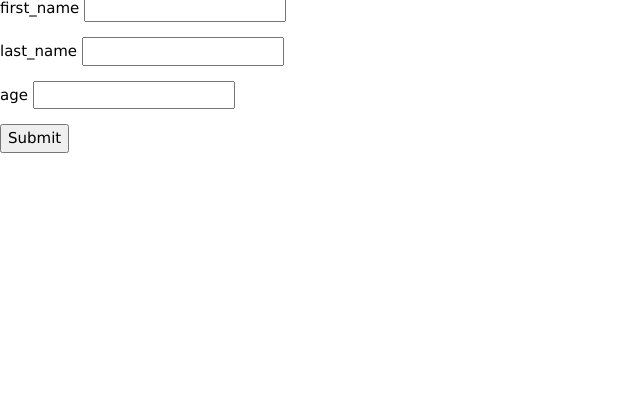
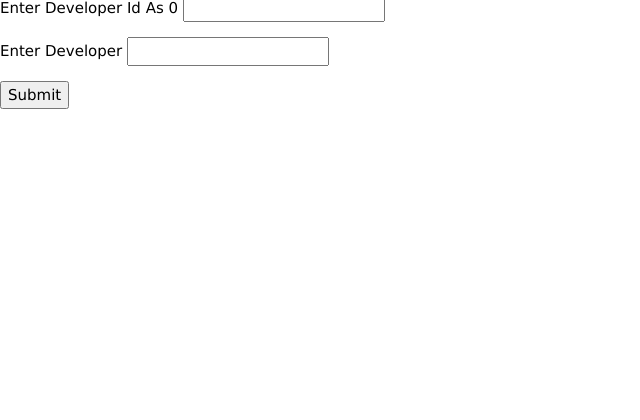
Before and after one commit to Spwilson87/Video-game-tracker, a Flask app: page /add_developer in a window 1280 px wide. Shown: the part 359-779 px from the top of the page, without its empty margins (0-640 px from the left). Run offline with Flask 2, Linux system fonts and the light colour scheme; some libraries are stand-ins or nearby versions.

Commit message:
changed developer template buttons and fields

```diff
--- a/webapp/templates/add_developer.html
+++ b/webapp/templates/add_developer.html
@@ -9,10 +9,9 @@
       <p>Enter Your Details<p></p>
     </div>
 
-    <form action="/done" method = "POST">
-      <p>first_name <input type = "text" name = 'first_name' /></p>
-      <p>last_name <input type = "text" name = 'last_name' /></p>
-      <p>age <input type = "integer" name = 'age' /></p>
+    <form action="/add_developer_done" method = "POST">
+      <p>Enter Developer Id As 0 <input type = "integer" name = 'dev_id' /></p>
+      <p>Enter Developer <input type = "text" name = 'developer' /></p>
       <p><input type = "submit" value = "Submit" /></p>
     </form>
     {% endblock %}
```
